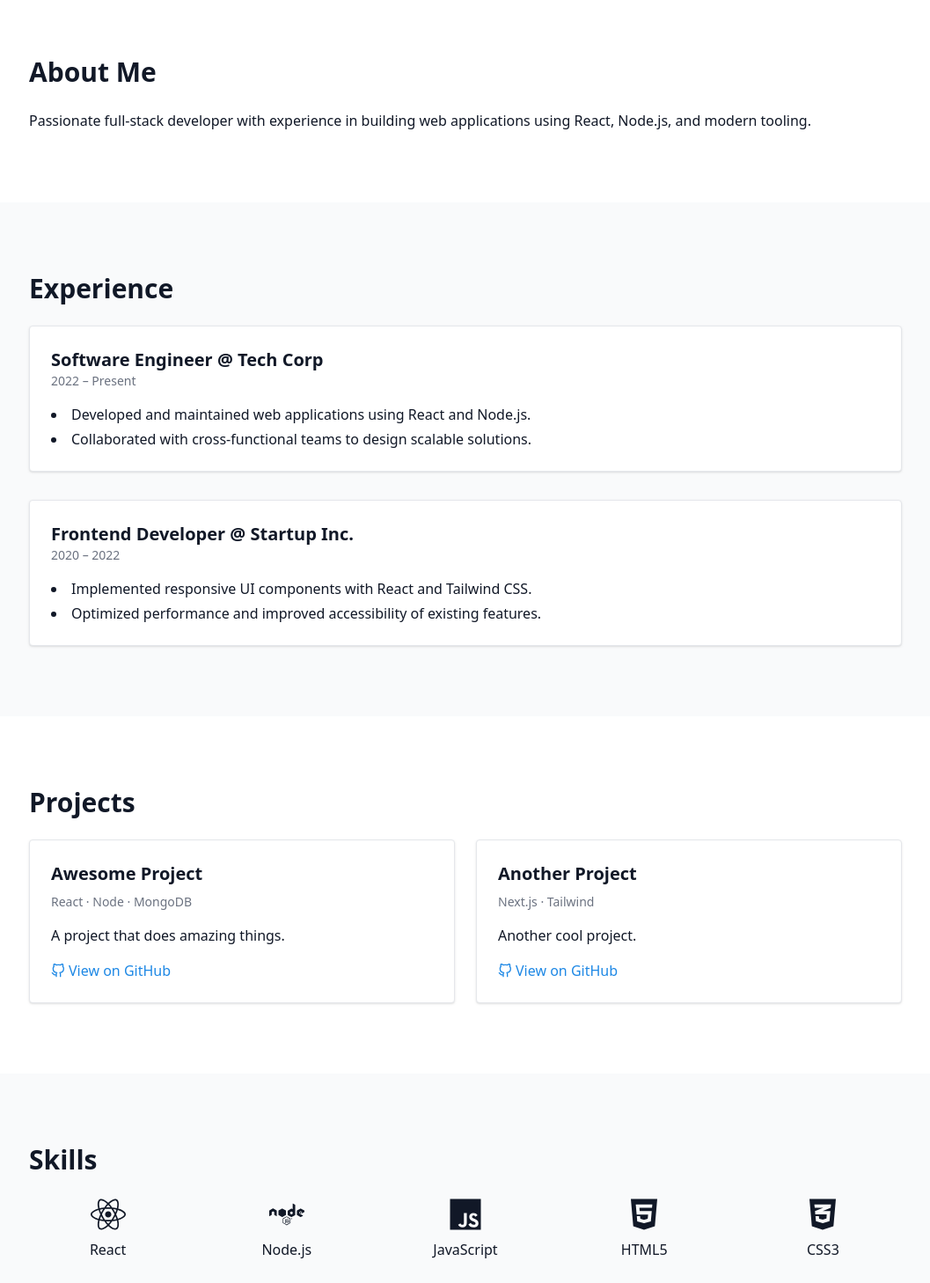
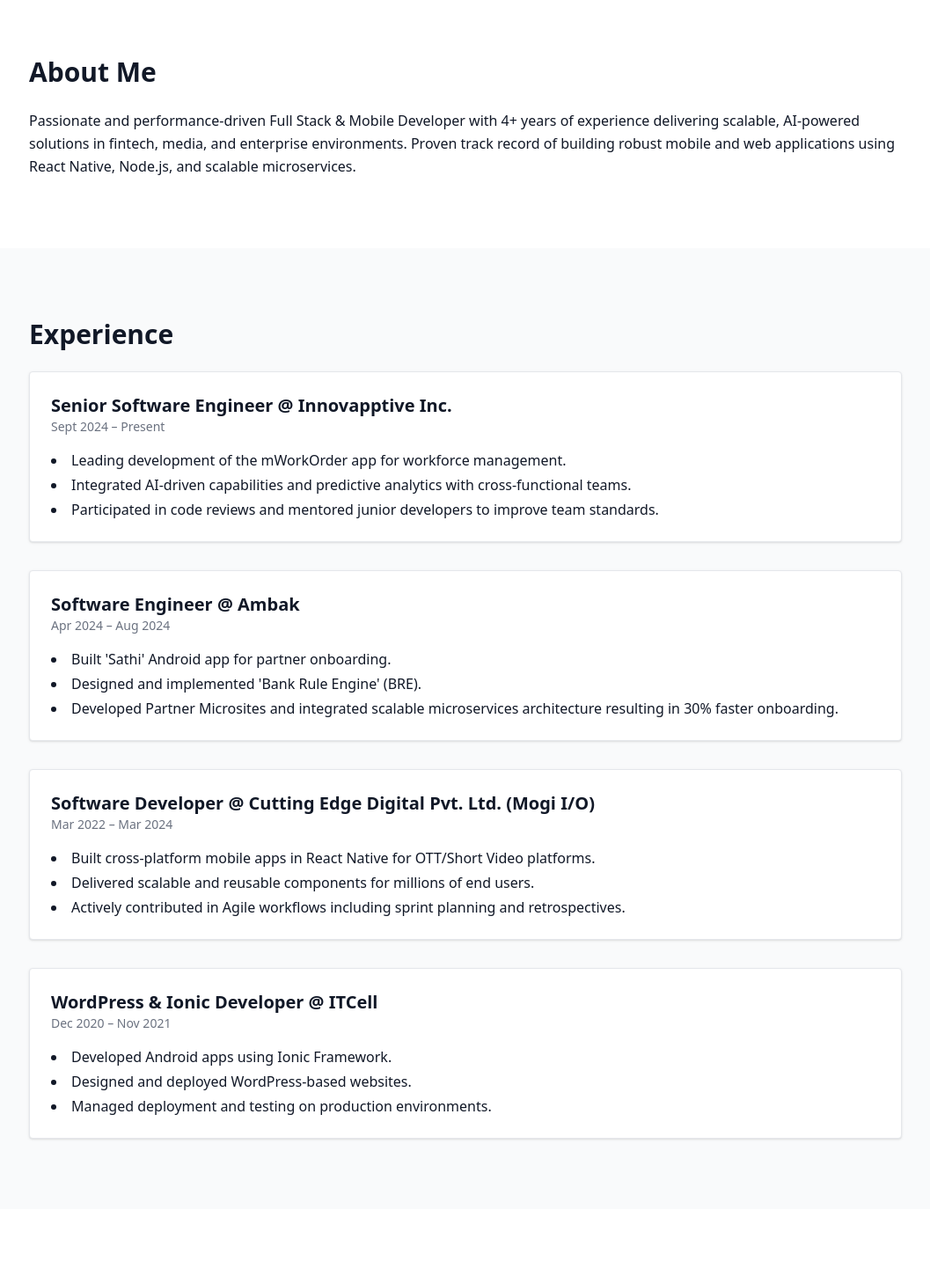
Before and after one commit to DevGupta004/resume, a React (Vite) app: page / in a window 1280 px wide. Shown: the part 880-2338 px from the top of the page at 88% size, without its empty margins (111-1168 px from the left). Built offline with nearby package versions, Linux system fonts and the light colour scheme; the HTML template or start-up script is replaced by a standard one.

Commit message:
data added

```diff
--- a/src/components/About.jsx
+++ b/src/components/About.jsx
@@ -1,11 +1,12 @@
 import React from 'react';
+
+import { resumeData } from '../data/resumeData';
 
 const About = () => (
   <section id="about" className="py-20 max-w-5xl mx-auto px-4">
     <h2 className="text-3xl font-semibold mb-6">About Me</h2>
-    <p className="leading-relaxed">
-      Passionate full-stack developer with experience in building web applications using React, Node.js, and modern
-      tooling.
+    <p className="leading-relaxed whitespace-pre-line">
+      {resumeData.about}
     </p>
   </section>
 );
--- a/src/components/Contact.jsx
+++ b/src/components/Contact.jsx
@@ -1,6 +1,8 @@
 import React, { useState } from 'react';
 import emailjs from 'emailjs-com';
 import { FiGithub, FiLinkedin } from 'react-icons/fi';
+
+import { resumeData } from '../data/resumeData';
 
 const Contact = () => {
   const [form, setForm] = useState({ name: '', email: '', message: '' });
@@ -58,10 +60,10 @@
           </form>
         )}
         <div className="mt-8 flex justify-center space-x-6">
-          <a href="https://github.com/username" target="_blank" rel="noopener noreferrer">
+          <a href={resumeData.github} target="_blank" rel="noopener noreferrer">
             <FiGithub size={24} />
           </a>
-          <a href="https://linkedin.com/in/username" target="_blank" rel="noopener noreferrer">
+          <a href={resumeData.linkedin} target="_blank" rel="noopener noreferrer">
             <FiLinkedin size={24} />
           </a>
         </div>
--- a/src/components/Experience.jsx
+++ b/src/components/Experience.jsx
@@ -1,32 +1,13 @@
 import React from 'react';
 
-const experiences = [
-  {
-    role: 'Software Engineer',
-    company: 'Tech Corp',
-    period: '2022 – Present',
-    details: [
-      'Developed and maintained web applications using React and Node.js.',
-      'Collaborated with cross-functional teams to design scalable solutions.',
-    ],
-  },
-  {
-    role: 'Frontend Developer',
-    company: 'Startup Inc.',
-    period: '2020 – 2022',
-    details: [
-      'Implemented responsive UI components with React and Tailwind CSS.',
-      'Optimized performance and improved accessibility of existing features.',
-    ],
-  },
-];
+import { resumeData } from '../data/resumeData';
 
 const Experience = () => (
   <section id="experience" className="py-20 bg-gray-50 dark:bg-gray-800">
     <div className="max-w-5xl mx-auto px-4">
       <h2 className="text-3xl font-semibold mb-6">Experience</h2>
       <div className="space-y-8">
-        {experiences.map((exp, idx) => (
+        {resumeData.experience.map((exp, idx) => (
           <div key={idx} className="bg-white dark:bg-gray-900 border border-gray-200 dark:border-gray-700 rounded p-6 shadow">
             <h3 className="text-xl font-semibold">
               {exp.role} @ {exp.company}
--- a/src/components/Hero.jsx
+++ b/src/components/Hero.jsx
@@ -1,5 +1,7 @@
 import React from 'react';
 import { motion } from 'framer-motion';
+
+import { resumeData } from '../data/resumeData';
 
 const Hero = () => {
   return (
@@ -10,7 +12,7 @@
         transition={{ duration: 0.6 }}
         className="text-5xl font-bold"
       >
-        Dev Gupta
+        {resumeData.name}
       </motion.h1>
       <motion.p
         initial={{ opacity: 0, y: 20 }}
--- a/src/components/Navbar.jsx
+++ b/src/components/Navbar.jsx
@@ -8,6 +8,8 @@
   { name: 'Skills', href: '#skills' },
   { name: 'Contact', href: '#contact' },
 ];
+
+import { resumeData } from '../data/resumeData';
 
 const Navbar = () => {
   const [darkMode, setDarkMode] = useState(false);
@@ -32,7 +34,7 @@
   return (
     <header className="fixed w-full bg-white/70 dark:bg-gray-900/70 backdrop-blur border-b border-gray-200 dark:border-gray-700 z-50">
       <nav className="max-w-5xl mx-auto px-4 sm:px-6 lg:px-8 flex items-center justify-between h-16">
-        <a href="#home" className="text-xl font-semibold text-primary">Dev Gupta</a>
+        <a href="#home" className="text-xl font-semibold text-primary">{resumeData.name}</a>
         <div className="hidden md:flex space-x-6">
           {links.map(link => (
             <a key={link.name} href={link.href} className="hover:text-primary">
--- a/src/components/Projects.jsx
+++ b/src/components/Projects.jsx
@@ -1,27 +1,14 @@
 import React from 'react';
 import { FiGithub } from 'react-icons/fi';
 
-const projects = [
-  {
-    title: 'Awesome Project',
-    tech: ['React', 'Node', 'MongoDB'],
-    description: 'A project that does amazing things.',
-    github: 'https://github.com/username/awesome-project',
-  },
-  {
-    title: 'Another Project',
-    tech: ['Next.js', 'Tailwind'],
-    description: 'Another cool project.',
-    github: 'https://github.com/username/another-project',
-  },
-];
+import { resumeData } from '../data/resumeData';
 
 const Projects = () => (
   <section id="projects" className="py-20">
     <div className="max-w-5xl mx-auto px-4">
       <h2 className="text-3xl font-semibold mb-6">Projects</h2>
       <div className="grid md:grid-cols-2 gap-6">
-        {projects.map((proj, idx) => (
+        {resumeData.projects.map((proj, idx) => (
           <div key={idx} className="border border-gray-200 dark:border-gray-700 rounded p-6 bg-white dark:bg-gray-900 shadow">
             <h3 className="text-xl font-semibold mb-2">{proj.title}</h3>
             <p className="mb-4 text-sm text-gray-500 dark:text-gray-400">{proj.tech.join(' · ')}</p>
--- a/src/components/Skills.jsx
+++ b/src/components/Skills.jsx
@@ -1,23 +1,28 @@
 import React from 'react';
 import { FaReact, FaNode, FaHtml5, FaCss3Alt, FaJs } from 'react-icons/fa';
 
-const skills = [
-  { icon: <FaReact size={40} />, name: 'React' },
-  { icon: <FaNode size={40} />, name: 'Node.js' },
-  { icon: <FaJs size={40} />, name: 'JavaScript' },
-  { icon: <FaHtml5 size={40} />, name: 'HTML5' },
-  { icon: <FaCss3Alt size={40} />, name: 'CSS3' },
-];
+import { resumeData } from '../data/resumeData';
+
+const iconMap = {
+  'React.js': <FaReact size={40} />,
+  'React Native': <FaReact size={40} />,
+  'Node.js': <FaNode size={40} />,
+  'Express.js': <FaNode size={40} />,
+  JavaScript: <FaJs size={40} />,
+  MongoDB: <FaNode size={40} />,
+  MySQL: <FaHtml5 size={40} />,
+  Firebase: <FaCss3Alt size={40} />,
+};
 
 const Skills = () => (
   <section id="skills" className="py-20 bg-gray-50 dark:bg-gray-800">
     <div className="max-w-5xl mx-auto px-4">
       <h2 className="text-3xl font-semibold mb-6">Skills</h2>
       <div className="grid grid-cols-3 sm:grid-cols-4 md:grid-cols-5 gap-6 justify-items-center">
-        {skills.map((skill, idx) => (
+        {resumeData.skills.map((skill, idx) => (
           <div key={idx} className="flex flex-col items-center">
-            {skill.icon}
-            <span className="mt-2">{skill.name}</span>
+            {iconMap[skill] || <FaJs size={40} />} {/* Fallback icon */}
+            <span className="mt-2 text-center">{skill}</span>
           </div>
         ))}
       </div>
--- a/src/components/WhatsAppFab.jsx
+++ b/src/components/WhatsAppFab.jsx
@@ -1,11 +1,11 @@
 import React from 'react';
 import { FaWhatsapp } from 'react-icons/fa';
 
-const phoneNumber = '1234567890'; // TODO: replace with your WhatsApp number (international format)
+import { resumeData } from '../data/resumeData';
 
 const WhatsAppFab = () => (
   <a
-    href={`https://wa.me/${phoneNumber}`}
+    href={`https://wa.me/${resumeData.phone.replace(/\s+/g, '')}`}
     target="_blank"
     rel="noopener noreferrer"
     aria-label="Chat on WhatsApp"
--- /dev/null
+++ b/src/data/resumeData.js
@@ -0,0 +1,80 @@
+export const resumeData = {
+  name: 'Dev Gupta',
+  location: 'Hyderabad',
+  email: 'er.devgupta007@gmail.com',
+  phone: '+91 7052900696',
+  linkedin: 'https://www.linkedin.com/in/dev-gupta007',
+  github: 'https://github.com/DevGupta004',
+  about:
+    'Passionate and performance-driven Full Stack & Mobile Developer with 4+ years of experience delivering scalable, AI-powered solutions in fintech, media, and enterprise environments. Proven track record of building robust mobile and web applications using React Native, Node.js, and scalable microservices.',
+  skills: [
+    'React Native',
+    'React.js',
+    'Express.js',
+    'MongoDB',
+    'MySQL',
+    'NestJS',
+    'Redux',
+    'Firebase',
+    'Gradle',
+    'Xcode',
+    'iOS/Android Development',
+    'Schema Design',
+    'Debugging',
+  ],
+  experience: [
+    {
+      role: 'Senior Software Engineer',
+      company: 'Innovapptive Inc.',
+      location: 'Hyderabad',
+      period: 'Sept 2024 – Present',
+      details: [
+        'Leading development of the mWorkOrder app for workforce management.',
+        'Integrated AI-driven capabilities and predictive analytics with cross-functional teams.',
+        'Participated in code reviews and mentored junior developers to improve team standards.',
+      ],
+    },
+    {
+      role: 'Software Engineer',
+      company: 'Ambak',
+      location: 'Gurugram, Haryana',
+      period: 'Apr 2024 – Aug 2024',
+      details: [
+        "Built 'Sathi' Android app for partner onboarding.",
+        "Designed and implemented 'Bank Rule Engine' (BRE).",
+        'Developed Partner Microsites and integrated scalable microservices architecture resulting in 30% faster onboarding.',
+      ],
+    },
+    {
+      role: 'Software Developer',
+      company: 'Cutting Edge Digital Pvt. Ltd. (Mogi I/O)',
+      location: 'Delhi',
+      period: 'Mar 2022 – Mar 2024',
+      details: [
+        'Built cross-platform mobile apps in React Native for OTT/Short Video platforms.',
+        'Delivered scalable and reusable components for millions of end users.',
+        'Actively contributed in Agile workflows including sprint planning and retrospectives.',
+      ],
+    },
+    {
+      role: 'WordPress & Ionic Developer',
+      company: 'ITCell',
+      location: 'Lucknow',
+      period: 'Dec 2020 – Nov 2021',
+      details: [
+        'Developed Android apps using Ionic Framework.',
+        'Designed and deployed WordPress-based websites.',
+        'Managed deployment and testing on production environments.',
+      ],
+    },
+  ],
+  projects: [
+    {
+      title: 'Pomodoro Timer App',
+      tech: ['React Native', 'Express.js', 'MySQL'],
+      description:
+        'A productivity timer app based on the Pomodoro technique to help users focus on tasks such as studying, coding, or writing.',
+      github: 'https://github.com/DevGupta004/pro-focus-app',
+    },
+  ],
+};
```
